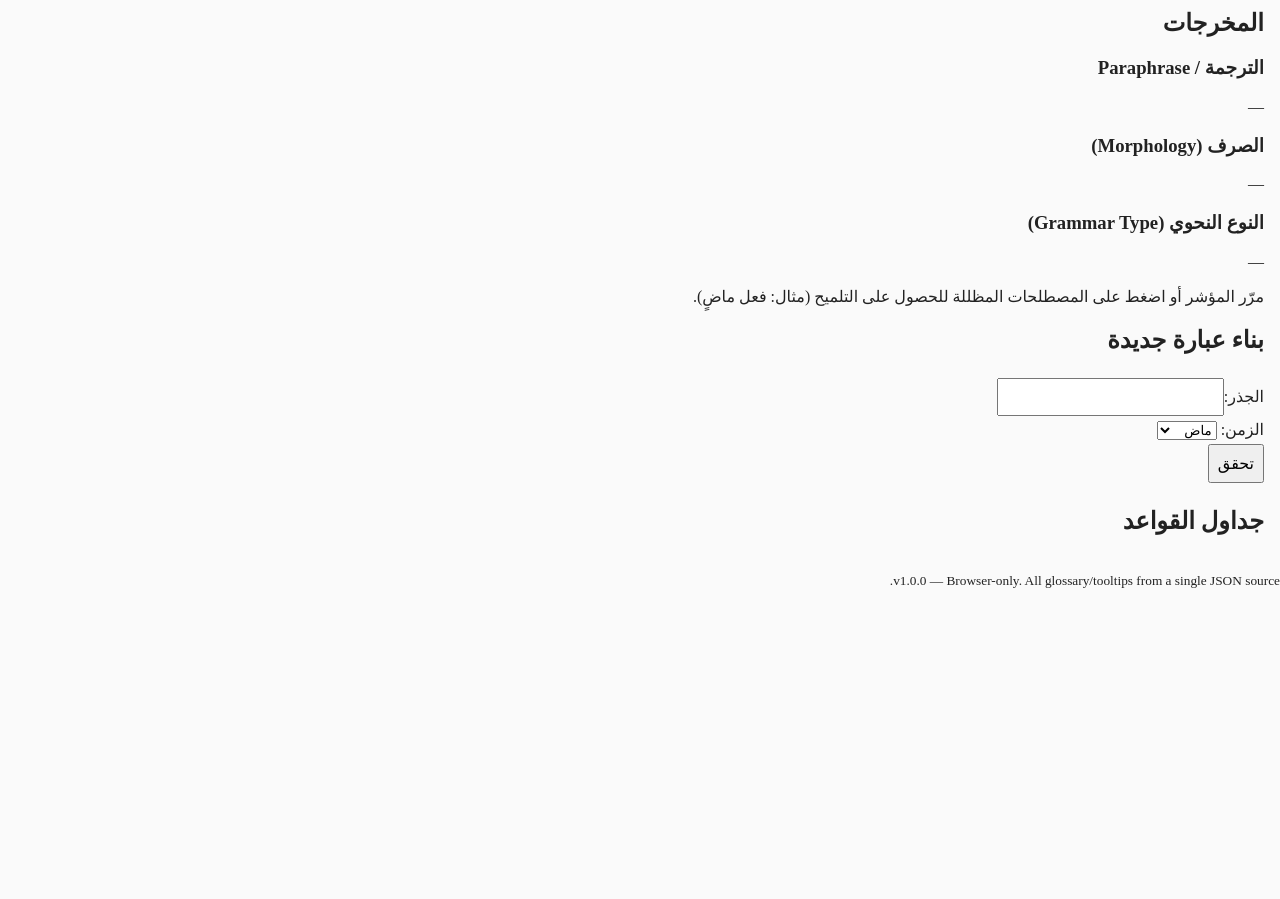
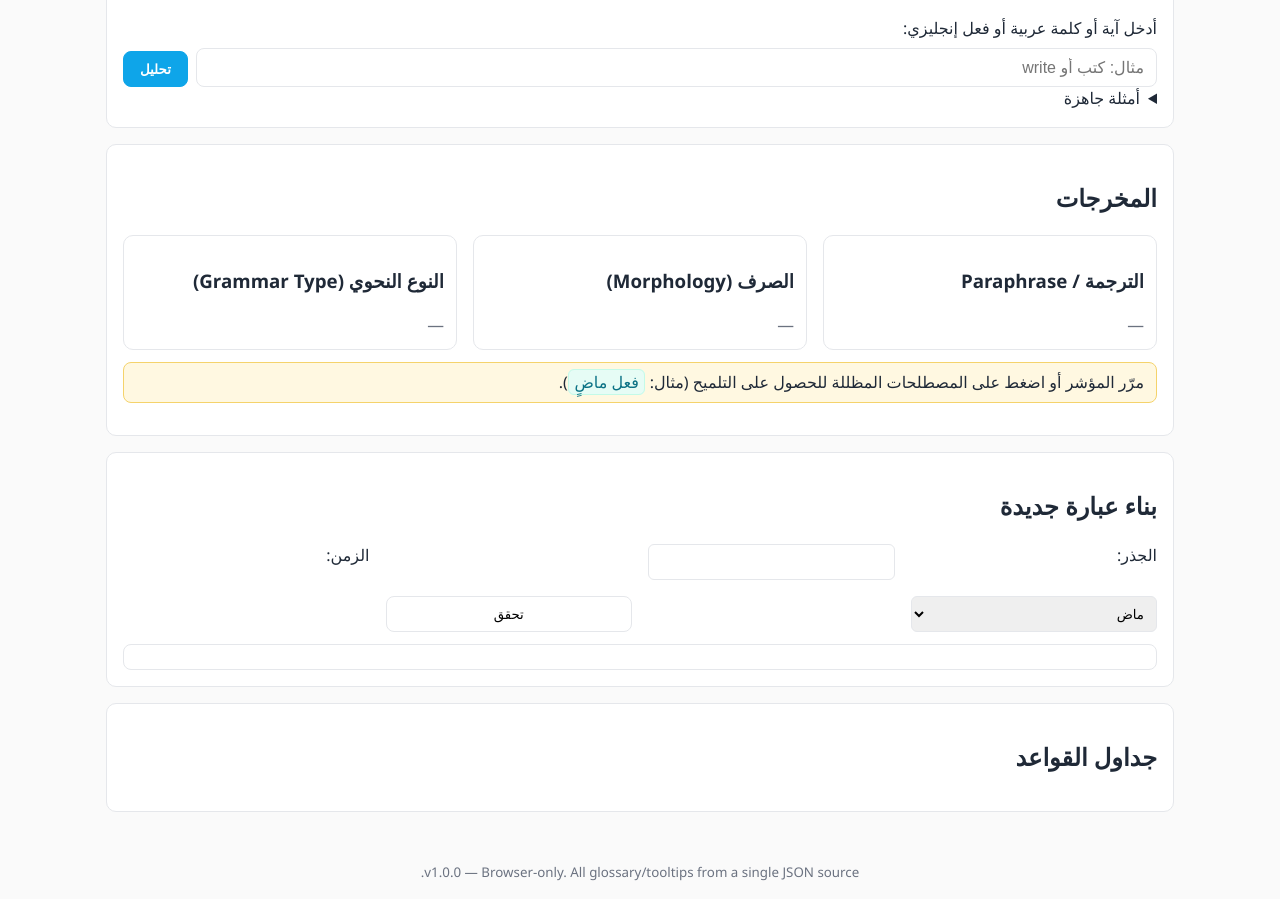
Before and after one commit to E-ctrl-coder/arabic-grammer, a plain HTML site: page index.html in a window 1280 px wide. Shown: the part 416-1315 px from the top of the page. Before the commit the page ends 1005 px from the top, so only its background shows below. Drawn offline with Linux system fonts and the light colour scheme; a script that the page names is missing.

Commit message:
Update styles.css

```diff
--- a/css/styles.css
+++ b/css/styles.css
@@ -1,33 +1,213 @@
-body {
-  font-family: 'Amiri', serif;
+:root {
+  --bg: #fafafa;
+  --fg: #1f2937;
+  --muted: #6b7280;
+  --brand: #004d40;
+  --accent: #0ea5e9;
+  --card: #ffffff;
+  --border: #e5e7eb;
+  --hint: #fff8e1;
+  --hint-border: #f5d36b;
+  --danger: #dc2626;
+  --ok: #047857;
+  --radius: 10px;
+  --gap: 1rem;
+}
+
+* { box-sizing: border-box; }
+
+html, body {
   margin: 0;
   padding: 0;
-  background: #fafafa;
-  color: #222;
+  background: var(--bg);
+  color: var(--fg);
+  font-family: "Amiri", "Segoe UI", system-ui, -apple-system, sans-serif;
+  line-height: 1.45;
 }
 
-header {
-  background: #004d40;
+.app-header {
+  background: var(--brand);
   color: white;
   padding: 1rem;
-  text-align: center;
+}
+.app-header h1 {
+  margin: 0;
+  font-weight: 700;
+}
+.crumbs {
+  opacity: 0.85;
+  font-size: 0.9rem;
+}
+.crumbs a { color: #c8f7f1; text-decoration: none; }
+.crumbs a:hover { text-decoration: underline; }
+
+.container { max-width: 1100px; margin: 0 auto; padding: 1rem; }
+
+.banner, section {
+  background: var(--card);
+  border: 1px solid var(--border);
+  border-radius: var(--radius);
+  padding: 1rem;
+  margin: 1rem 0;
 }
 
-main {
-  padding: 1rem;
+.input-row {
+  display: grid;
+  grid-template-columns: 1fr auto;
+  gap: 0.5rem;
+  align-items: end;
+}
+.input-row label { grid-column: 1 / -1; }
+input[type="text"] {
+  padding: 0.6rem 0.75rem;
+  border: 1px solid var(--border);
+  border-radius: 8px;
+  font-size: 1rem;
+}
+button {
+  padding: 0.6rem 1rem;
+  border-radius: 8px;
+  border: 1px solid var(--border);
+  background: #fff;
+  cursor: pointer;
+}
+button.primary {
+  background: var(--accent);
+  border-color: var(--accent);
+  color: #fff;
+  font-weight: 600;
+}
+button:focus, input:focus, .term:focus {
+  outline: 3px solid #93c5fd;
+  outline-offset: 2px;
 }
 
-input, button {
-  font-size: 1rem;
-  padding: 0.5rem;
-  margin: 0.25rem 0;
+.examples .chips {
+  display: flex;
+  flex-wrap: wrap;
+  gap: 0.5rem;
+  margin-top: 0.5rem;
+}
+.chip {
+  display: inline-flex;
+  align-items: center;
+  gap: 0.4rem;
+  padding: 0.35rem 0.6rem;
+  border: 1px solid var(--border);
+  border-radius: 999px;
+  background: #fff;
+  cursor: pointer;
+  font-size: 0.95rem;
+}
+.chip .lang { color: var(--muted); font-size: 0.8rem; }
+
+.cards {
+  display: grid;
+  grid-template-columns: repeat(auto-fit,minmax(220px,1fr));
+  gap: var(--gap);
+}
+.card {
+  border: 1px solid var(--border);
+  background: var(--card);
+  border-radius: var(--radius);
+  padding: 0.75rem;
+}
+.value { margin-top: 0.5rem; font-size: 1.05rem; }
+.muted { color: var(--muted); }
+
+.hint {
+  margin-top: 0.75rem;
+  background: var(--hint);
+  border: 1px solid var(--hint-border);
+  border-radius: 8px;
+  padding: 0.5rem 0.75rem;
 }
 
+.term {
+  color: #0b7285;
+  background: #e6fcf5;
+  border: 1px solid #c3fae8;
+  padding: 0.05rem 0.35rem;
+  border-radius: 6px;
+  cursor: help;
+}
+
+.builder {
+  display: grid;
+  grid-template-columns: repeat(auto-fit,minmax(240px,1fr));
+  gap: var(--gap);
+}
+.builder .field {
+  border: 1px solid var(--border);
+  border-radius: 8px;
+  padding: 0.75rem;
+  background: #fff;
+}
+.builder .field label { display: block; margin-bottom: 0.35rem; font-weight: 600; }
+.builder select, .builder input[type="text"] {
+  width: 100%;
+  padding: 0.5rem;
+  border-radius: 6px;
+  border: 1px solid var(--border);
+}
+.builder .actions {
+  grid-column: 1 / -1;
+  display: flex;
+  gap: 0.5rem;
+  flex-wrap: wrap;
+}
+
+.preview {
+  margin-top: 0.75rem;
+  padding: 0.75rem;
+  border: 1px solid var(--border);
+  background: #fff;
+  border-radius: 8px;
+}
+
+.tables .table-block {
+  margin: 0.5rem 0 1rem;
+}
+.table-block h3 { margin: 0.25rem 0 0.5rem; }
+.table-grid {
+  display: grid;
+  grid-template-columns: repeat(auto-fit, minmax(90px,1fr));
+  gap: 0.35rem;
+}
+.cell {
+  border: 1px solid var(--border);
+  background: #fff;
+  border-radius: 6px;
+  padding: 0.5rem;
+  text-align: center;
+  cursor: pointer;
+}
+.cell.related { background: #eef2ff; border-color: #c7d2fe; }
+.cell.highlight { background: #dcfce7; border-color: #86efac; }
+
 .tooltip {
-  background: #fff8e1;
-  border: 1px solid #ccc;
-  padding: 0.5rem;
-  position: absolute;
-  z-index: 10;
+  position: fixed;
+  z-index: 1000;
+  max-width: 320px;
+  background: #fffdf7;
+  border: 1px solid #f3d98b;
+  box-shadow: 0 6px 24px rgba(0,0,0,0.12);
+  padding: 0.5rem 0.65rem;
+  border-radius: 8px;
+  font-size: 0.98rem;
   display: none;
 }
+.tooltip strong { font-weight: 700; }
+
+.app-footer {
+  padding: 1rem;
+  text-align: center;
+  color: var(--muted);
+}
+
+/* Small screens */
+@media (max-width: 540px) {
+  .input-row {
+    grid-template-columns: 1fr;
+  }
+}
```
